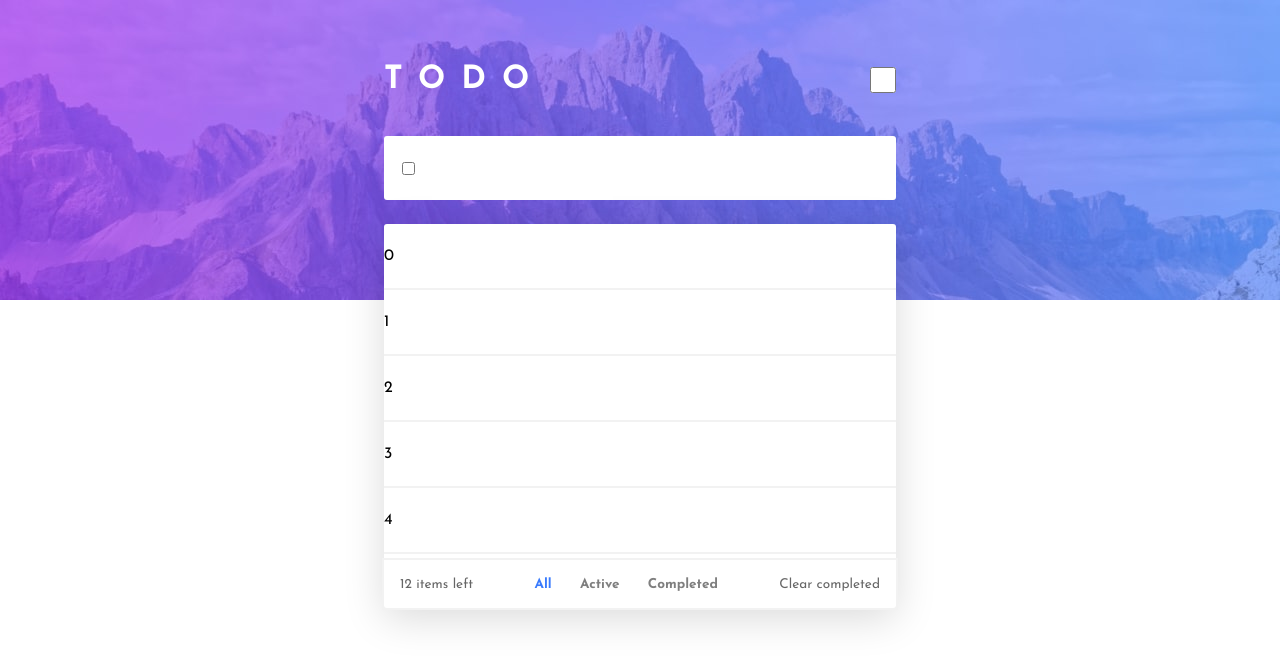
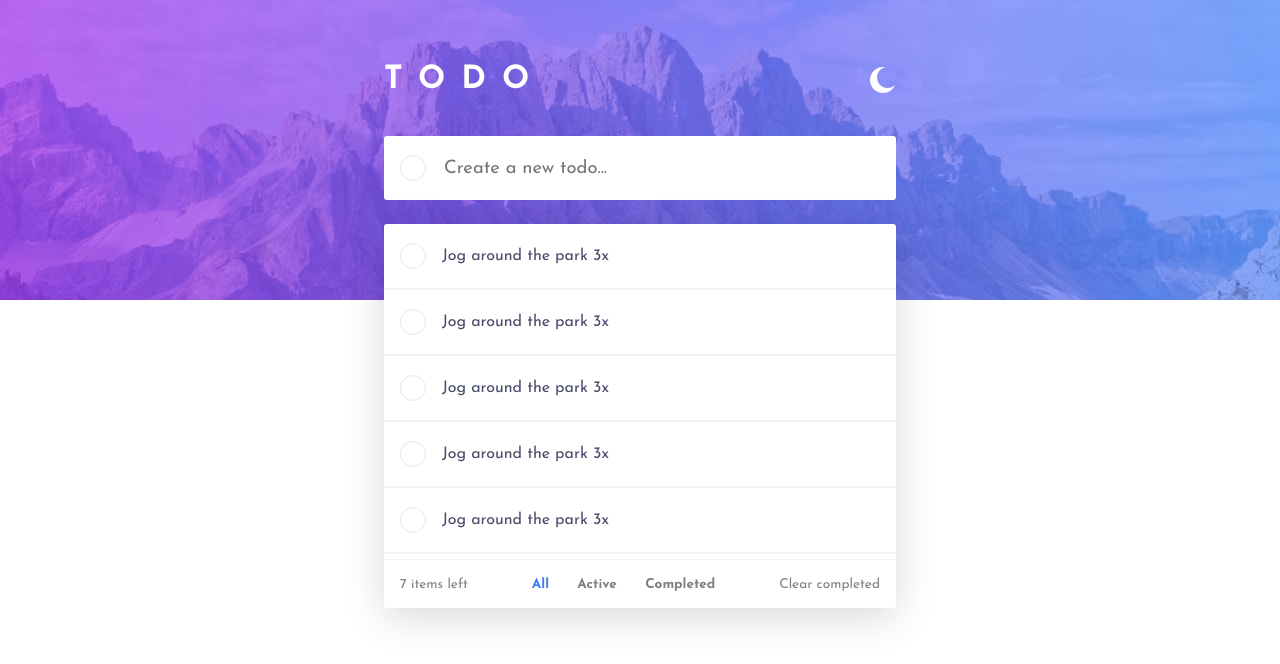
Before and after one commit to Vitaliqu/todo-app, a React app: page / in a window 1280 px wide. Shown: the top 664 px of the page. Built offline with nearby package versions, Linux system fonts and the light colour scheme; the HTML template or start-up script is replaced by a standard one.

Commit message:
dark theme

```diff
--- a/src/App.css
+++ b/src/App.css
@@ -1,4 +1,8 @@
 @import url('https://fonts.googleapis.com/css2?family=Josefin+Sans:wght@100;300;400;500;700&family=Nunito+Sans:opsz,wght@6..12,200;6..12,300;6..12,400;6..12,500;6..12,600;6..12,700;6..12,800&display=swap');
+
+* {
+    transition: background 0.3s, transform 0.3s, opacity 0.3s, color 0.3s, background-color 0.3s, outline-color 0.3s, box-shadow 0.3s;
+}
 
 html {
     font-family: Josefin Sans, serif;
@@ -7,6 +11,9 @@ html {
 }
 
 body, html {
+    display: flex;
+    justify-content: center;
+    min-width: 100vw;
     padding: 0;
     min-height: 100vh;
     color: white;
@@ -23,28 +30,74 @@ body, html {
     left: 0;
     top: 0;
     width: 100vw;
+    opacity: 1;
     height: clamp(0px, 48vh, 300px);
     justify-content: center;
     align-items: center;
 }
+
+.background-image::before {
+    transition: opacity 0.3s;
+    content: "";
+    background-size: cover;
+    background-repeat: no-repeat;
+    background-position: center;
+    position: absolute;
+    z-index: -1;
+    left: 0;
+    top: 0;
+    width: 100vw;
+    height: clamp(0px, 48vh, 300px);
+    justify-content: center;
+    align-items: center;
+    background-image: url("../public/images/bg-desktop-dark.jpg");
+    opacity: 0;
+}
+
 .theme-switch-container {
     display: flex;
     position: relative;
 }
+
 .theme-switch {
     position: absolute;
-    left:0;
+    left: 0;
     justify-content: center;
     align-items: center;
     width: 100%;
-    margin:0;
+    margin: 0;
     cursor: pointer;
+    opacity: 0;
+    height: 100%;
+    z-index: 2;
+}
+
+.theme-switch-container {
+    position: relative;
+}
+
+.sun-icon {
+    position: absolute;
+    opacity: 0;
+}
+
+.items-left, .clear-button {
+    opacity: 0.5;
+}
+
+.clear-button {
+    user-select: none;
+    cursor: pointer;
+}
+
+.clear-button:hover {
     opacity: 1;
-    height: 100%;
 }
-.items-left, .clear-button{
-    opacity: 0.6;
+
+.items-left {
+    user-select: none;
 }
+
 .application {
     margin-top: clamp(0rem, 8vh, 8rem);
     width: clamp(14rem, 50vw, 32rem);
@@ -61,29 +114,83 @@ body, html {
 }
 
 .text-input-container {
+    align-items: center;
     margin-top: clamp(0rem, 5vh, 3rem);
     display: flex;
     border-radius: 3px;
     overflow: hidden;
-
     height: clamp(2rem, 8vh, 4rem);
     flex-direction: row;
     background-color: white;
 }
 
-.checkMark-container {
+.input-checkMark-container {
+    border: 1px solid hsl(0, 0%, 90%);;
     flex-shrink: 0;
-    width: 3rem;
+    width: 1.5rem;
+    height: 1.5rem;
+    margin: 0 1rem;
+    border-radius: 50%;
     display: flex;
+    justify-content: center;
+    align-items: center;
+    position: relative;
+}
+
+.input-checkMark-container::before {
+    transition: opacity 0.2s;
+    content: "\2713";
+    position: absolute;
+    background: linear-gradient(hsl(192, 100%, 67%), hsl(280, 87%, 65%));
+    flex-shrink: 0;
+    left: 0;
+    width: 1.5rem;
+    height: 1.5rem;
+    border-radius: 50%;
+    display: flex;
+    opacity: 0;
     justify-content: center;
     align-items: center;
 }
 
+.input-check-mark {
+    width: 100%;
+    height: 100%;
+    opacity: 0;
+    cursor: pointer;
+}
+
+.task-checkbox-container {
+    border: 1px solid hsl(0, 0%, 90%);;
+    flex-shrink: 0;
+    width: 1.5rem;
+    height: 1.5rem;
+    margin: 0 1rem;
+    border-radius: 50%;
+    display: flex;
+    justify-content: center;
+    align-items: center;
+    position: relative;
+
+}
+
+.task-checkbox {
+    cursor: pointer;
+    opacity: 0;
+    margin: 0;
+    width: 100%;
+    height: 100%;
+}
+
 .text-input {
+    height: 100%;
+    color: hsl(235, 19%, 35%);
     font-family: Josefin Sans, serif;
     border: none;
-    font-size: 1rem;
+    font-weight: 400;
+    font-size: 1.15rem;
     display: flex;
+    caret-color: hsl(220, 98%, 61%);;
 }
 
 .text-input:focus {
@@ -113,11 +220,13 @@ body, html {
     display: flex;
     width: 100%;
 }
+
 .task-list::-webkit-scrollbar {
     display: none;
 }
 
 li {
+    color: hsl(235, 19%, 35%);
     border-collapse: collapse;
     flex-shrink: 0;
     align-items: center;
@@ -126,9 +235,14 @@ li {
     border-bottom: 2px solid hsl(0, 0%, 95%);
 }
 
+.created-task::before {
+    opacity: 1;
+}
+
 .navigation-panel {
     flex-shrink: 0;
-    outline: 2px solid hsl(0, 0%, 95%);
+    box-sizing: border-box;
+    box-shadow: 0 -1px 0 hsl(0, 0%, 95%);
     display: flex;
     justify-content: space-between;
     color: black;
@@ -138,58 +252,68 @@ li {
     font-weight: 400;
     height: clamp(2rem, 6vh, 3rem);
     text-align: center;
+    border-bottom-left-radius: 3px;
+    border-bottom-right-radius: 3px;
 }
 
 .filter {
+    box-sizing: border-box;
     width: 50%;
     align-items: center;
     justify-content: space-evenly;
     display: flex;
     flex-direction: row;
 }
-.filter-all-container{
+
+.filter-All-container {
     position: relative;
 }
-.filter-all {
+
+.filter-All {
     position: absolute;
 }
-.filter-active-container{
+
+.filter-Active-container {
     position: relative;
 }
-.filter-active{
+
+.filter-Active {
     position: absolute;
 }
-.filter-completed-container{
+
+.filter-Completed-container {
     position: relative;
 }
-.filter-completed{
+
+.filter-Completed {
     position: absolute;
 }
-.filter-all, .filter-active, .filter-completed{
-    left:0;
+
+.filter-All, .filter-Active, .filter-Completed {
+    left: 0;
     opacity: 0;
     z-index: 200;
     cursor: pointer;
-    margin:0;
+    margin: 0;
     width: 100%;
     height: 100%;
 }
-.filter-all-container, .filter-active-container, .filter-completed-container{
+
+.filter-All-container, .filter-Active-container, .filter-Completed-container {
     user-select: none;
 }
 
-p{
+p {
     font-weight: 550;
     opacity: 0.5;
-    transition: color 0.2s, opacity 0.2s;
 
 }
-.checked{
+
+.checked {
     opacity: 1;
-    color:hsl(220, 98%, 61%);
+    color: hsl(220, 98%, 61%);
 }
 
-/* Add this to your CSS file (App.css) */
 @media (max-width: 768px) {
     .filter {
         width: 100%;
@@ -201,14 +325,67 @@ p{
         background-color: white;
         box-shadow: 0 10px 40px rgba(0, 0, 0, 0.15);
         border-radius: 3px;
+        padding: 0 6rem;
+
     }
+
+    .filter-Active-container {
+        margin: 0 1rem;
+        position: relative;
+    }
+
+    .dark-theme {
+        .filter {
+            background-color: hsl(235, 24%, 19%)
+
+        }
+    }
+
     .application {
         width: clamp(14rem, 85vw, 32rem);
     }
 }
+
 .dark-theme {
-    .html {
-        background-color: hsl(235, 21%, 11%)
+    background-color: hsl(235, 21%, 11%);
 
+
+    .theme-switch-container {
+        transform: rotate(90deg);
+    }
+
+    .moon-icon {
+        opacity: 0;
+    }
+
+    .sun-icon {
+        opacity: 1;
+    }
+
+    .background-image::before {
+        opacity: 1;
+    }
+
+    .text-input-container, .text-input, .task-container {
+        color: hsl(234, 39%, 85%);
+        background-color: hsl(235, 24%, 19%)
+    }
+
+    .filter {
+        color: white;
+    }
+
+    .navigation-panel {
+        box-shadow: 0 -2px 0 rgb(168, 168, 168);
+    }
+
+    .task {
+        border-bottom-color: rgba(256, 256, 256, 0.6);
+        color: hsl(234, 39%, 85%);
+    }
+
+
+    .items-left, .clear-button {
+        color: white;
     }
 }
--- a/src/App.jsx
+++ b/src/App.jsx
@@ -1,59 +1,51 @@
 import React, {useEffect, useState} from 'react';
 import './App.css';
 import moonIcon from '../public/images/icon-moon.svg';
+import sunIcon from '../public/images/icon-sun.svg';
 
 
 function App() {
-    let [size, setSize] = useState(0)
-    const [isAllChecked, setAllChecked] = useState(true);
-    const [isActiveChecked, setActiveChecked] = useState(false);
-    const [isCompletedChecked, setCompletedChecked] = useState(false);
+    const mediaQuery = window.matchMedia("(max-width: 768px)");
+    const [size, setSize] = useState(0)
+    const [createButton, setCreateButton] = useState(false)
+    const createTask = () => {
+        setCreateButton(true)
+        setTimeout(() => setCreateButton(false), 200)
+    }
     const [themeSwitch, setThemeSwitch] = useState(window.matchMedia("(prefers-color-scheme: dark)").matches);
-
+    const [allValues, setAllValues] = useState({
+        All: true,
+        Active: false,
+        Completed: false
+    });
     const changeTheme = () => {
         localStorage.setItem("theme", themeSwitch ? "dark" : "light");
         document.body.classList.toggle("dark-theme");
         setThemeSwitch(!themeSwitch)
     }
 
-
-    const handleAllChange = () => {
-        setAllChecked(true);
-        setActiveChecked(false)
-        setCompletedChecked(false)
-    };
-
-    const handleActiveChange = () => {
-        setActiveChecked(true);
-        setAllChecked(false);
-        setCompletedChecked(false)
-    };
-
-    const handleCompletedChange = () => {
-        setCompletedChecked(true);
-        setAllChecked(false);
-        setActiveChecked(false)
-    };
-
-    let mediaQuery = window.matchMedia("(max-width: 768px)");
-    const filter =
-        <div className={"filter"}>
-            <div className={`filter-all-container`}>
-                <input type={"checkbox"} onChange={handleAllChange} checked={isAllChecked} className={"filter-all"}/>
-                <p className={` ${isAllChecked ? 'checked' : ''}`}>All</p>
+    const filter = () => {
+        const handleChanges = (button) => {
+            setAllValues({
+                All: button === "All",
+                Active: button === "Active",
+                Completed: button === "Completed"
+            });
+        }
+        return (
+            <div className={"filter"}>
+                {Object.keys(allValues).map(element => {
+                    return (
+                        <div key={element} className={`filter-${element}-container`}>
+                            <input type={"checkbox"} onChange={() => handleChanges(element)}
+                                   checked={allValues[element]}
+                                   className={`filter-${element}`}/>
+                            <p className={allValues[element] ? "checked" : ""}>{element}</p>
+                        </div>)
+                })}
             </div>
-            <div className={`filter-active-container `}>
-                <input type={"checkbox"} onChange={handleActiveChange} checked={isActiveChecked}
-                       className={"filter-active"}/>
-                <p className={`${isActiveChecked ? 'checked' : ''}`}>Active</p>
-            </div>
-            <div className={`filter-completed-container`}>
-                <input type={"checkbox"} onChange={handleCompletedChange} checked={isCompletedChecked}
-                       className={"filter-completed"}/>
-                <p className={` ${isCompletedChecked ? 'checked' : ''}`}>Completed</p>
-            </div>
-        </div>
-
+        )
+    }
     useEffect(() => {
         if (themeSwitch) document.body.classList.add("dark-theme");
         else document.body.classList.remove("dark-theme");
@@ -62,7 +54,7 @@ function App() {
     }, [size]);
 
     let array = [];
-    for (let i = 0; i < 12; i++) array.push(i);
+    for (let i = 0; i < 7; i++) array.push(i);
     return (
         <>
             <div className={"background-image"}></div>
@@ -73,32 +65,39 @@ function App() {
                         <input type="checkbox" className={`theme-switch`}
                                onChange={changeTheme}
                                checked={themeSwitch}/>
-                        <img src={moonIcon} alt=""/>
+                        <img className={"moon-icon"} src={moonIcon} alt=""/>
+                        <img className={"sun-icon"} src={sunIcon} alt=""/>
                     </div>
                 </div>
                 <div className={"text-input-container"}>
-                    <div className={"checkMark-container"}>
+                    <div className={`input-checkMark-container ${createButton && "created-task"}`}>
                         <input
-                            className={"check-mark"}
-
+                            className={`input-check-mark`}
                             type="checkbox"
+                            checked={createButton}
+                            onChange={createTask}
                         />
                     </div>
-                    <input className={"text-input"} type="text"/>
+                    <input className={"text-input"} placeholder={`Create a new todo...`} type="text"/>
                 </div>
                 <div className={"task-container"}>
                     <ul className={"task-list"}>
                         {array.map((element) => (
-                            <li key={element}>{element}</li>
+                            <li className={"task"} key={element}>
+                                <div className={"task-checkbox-container"}>
+                                    <input className={"task-checkbox"} type="checkbox"/>
+                                </div>
+                                Jog around the park 3x
+                            </li>
                         ))}
                     </ul>
                     <div className={"navigation-panel"}>
                         <div className={"items-left"}>{array.length} items left</div>
-                        {size === 0 && filter}
+                        {size === 0 && filter()}
                         <div className={"clear-button"}>Clear completed</div>
                     </div>
                 </div>
-                {size === 1 && filter}
+                {size === 1 && filter()}
             </div>
         </>
     );
```
